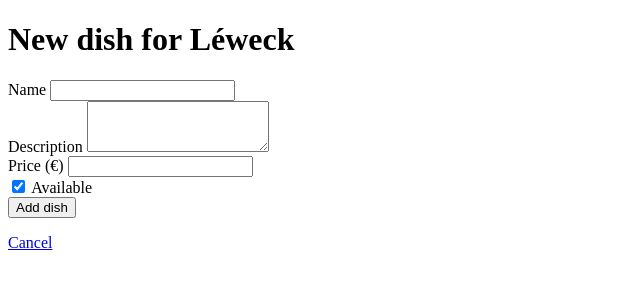
After one commit to the-cons/table-app, a Rails app: page /restaurants/leweck/menu_items/new in a window 1280 px wide. The commit adds this page. Shown: the top 300 px of the page, without its empty margins (0-640 px from the left). Run offline with Rails 7, Linux system fonts and the light colour scheme; data comes from the database, SQL or seed files in the repository; some libraries are stand-ins or nearby versions.

Commit message:
feat: add dishes via form with validations

```diff
--- /dev/null
+++ b/app/controllers/menu_items_controller.rb
@@ -0,0 +1,27 @@
+class MenuItemsController < ApplicationController
+  before_action :set_restaurant
+
+  def new
+    @menu_item = @restaurant.menu_items.build
+  end
+
+  def create
+    @menu_item = @restaurant.menu_items.build(menu_item_params)
+
+    if @menu_item.save
+      redirect_to @restaurant, notice: "#{@menu_item.name} was added to the menu."
+    else
+      render :new, status: :unprocessable_entity
+    end
+  end
+
+  private
+
+  def set_restaurant
+    @restaurant = Restaurant.find_by!(slug: params[:restaurant_id])
+  end
+
+  def menu_item_params
+    params.expect(menu_item: [ :name, :description, :price, :available ])
+  end
+end
--- a/app/models/menu_item.rb
+++ b/app/models/menu_item.rb
@@ -2,4 +2,9 @@ class MenuItem < ApplicationRecord
   belongs_to :restaurant
 
   scope :available, -> { where(available: true) }
+  validates :name, presence: true,
+            length: { maximum: 100 },
+            uniqueness: { scope: :restaurant_id, case_sensitive: false }
+  validates :price, presence: true,
+            numericality: { greater_than: 0, less_than: 1000 }
 end
--- a/app/views/layouts/application.html.erb
+++ b/app/views/layouts/application.html.erb
@@ -24,6 +24,11 @@
 </head>
 
 <body>
+<% if notice %>
+  <p class="notice"><%= notice %></p>
+<% end %>
+
 <%= yield %>
+
 </body>
 </html>
--- /dev/null
+++ b/app/views/menu_items/new.html.erb
@@ -0,0 +1,39 @@
+<h1>New dish for <%= @restaurant.name %></h1>
+
+<%= form_with model: [@restaurant, @menu_item] do |form| %>
+  <% if @menu_item.errors.any? %>
+    <div class="errors">
+      <h2><%= pluralize(@menu_item.errors.count, "error") %> prevented this dish from being saved:</h2>
+      <ul>
+        <% @menu_item.errors.full_messages.each do |message| %>
+          <li><%= message %></li>
+        <% end %>
+      </ul>
+    </div>
+  <% end %>
+
+  <div>
+    <%= form.label :name %>
+    <%= form.text_field :name %>
+  </div>
+
+  <div>
+    <%= form.label :description %>
+    <%= form.text_area :description, rows: 3 %>
+  </div>
+
+  <div>
+    <%= form.label :price, "Price (€)" %>
+    <%= form.number_field :price, step: "0.01", min: "0" %>
+  </div>
+
+  <div>
+    <%= form.check_box :available %>
+    <%= form.label :available, "Available" %>
+  </div>
+
+  <%= form.submit "Add dish" %>
+
+<% end %>
+
+<p><%= link_to "Cancel", @restaurant %></p>
--- a/app/views/restaurants/show.html.erb
+++ b/app/views/restaurants/show.html.erb
@@ -19,4 +19,5 @@
   <p>No menu yet.</p>
 <% end %>
 
+<p><%= link_to "Add a dish", new_restaurant_menu_item_path(@restaurant) %></p>
 <p><%= link_to "<- All restaurants", restaurants_path %></p>
--- a/config/routes.rb
+++ b/config/routes.rb
@@ -1,5 +1,7 @@
 Rails.application.routes.draw do
-  resources :restaurants, only: [:index, :show]
+  resources :restaurants, only: [:index, :show] do
+    resources :menu_items, only: [:new, :create]
+  end
   root "restaurants#index"
 
   get "up" => "rails/health#show", as: :rails_health_check
```
Lines whose indentation alone changed are shown as unchanged.
